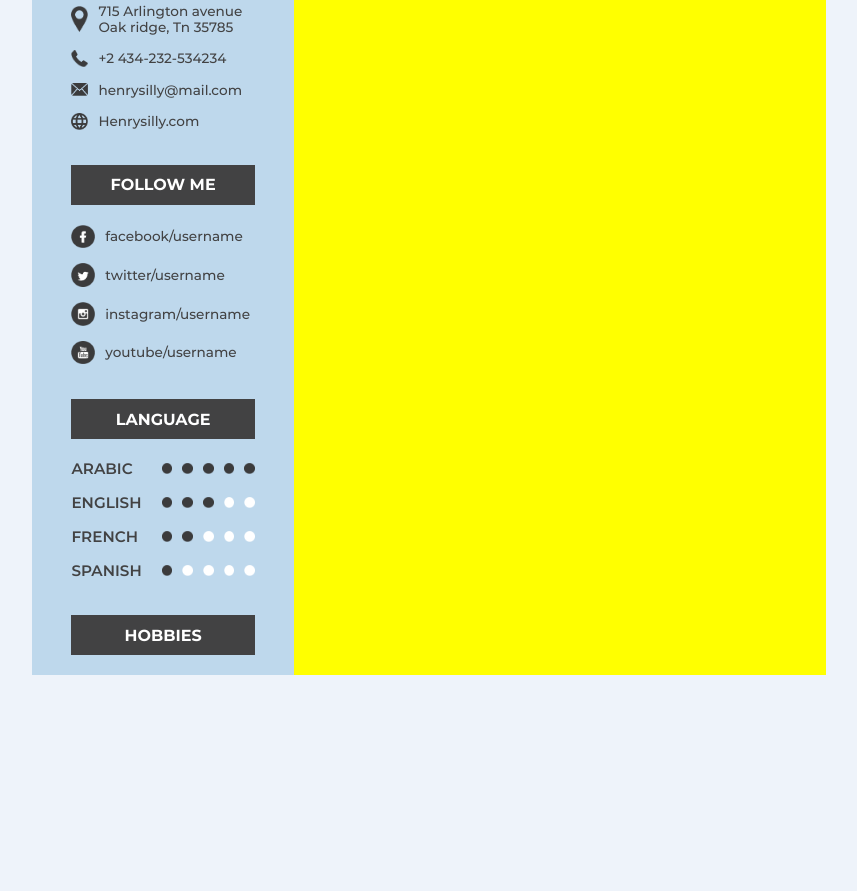
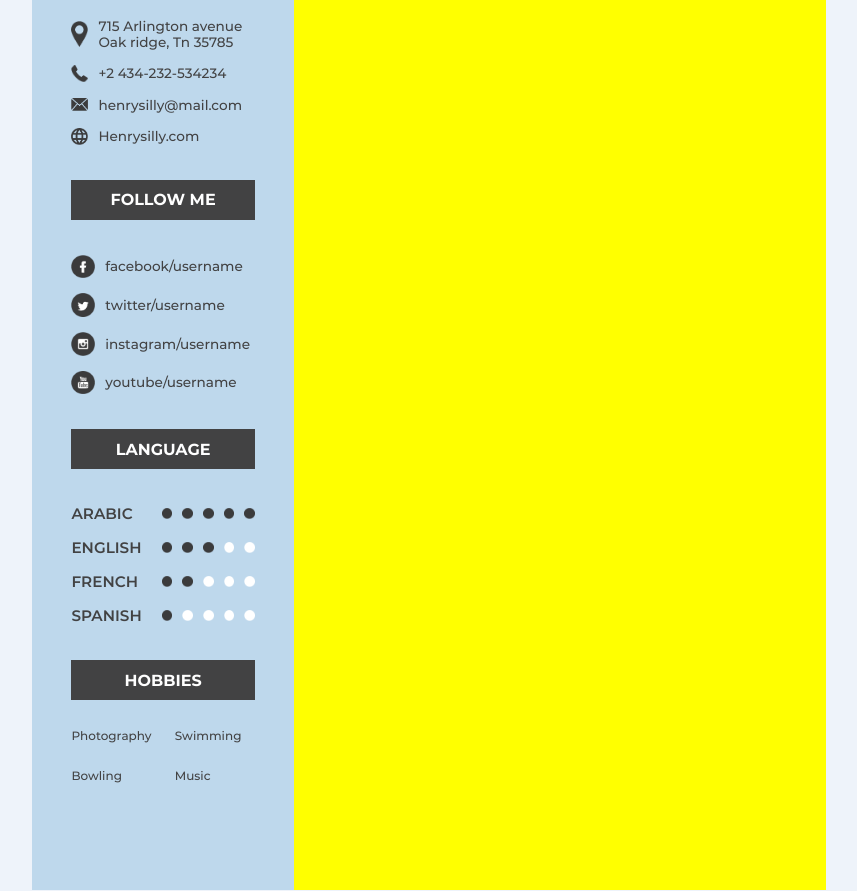
Before and after one commit to BogdanPinchuk/FrontEnd_Starter-PBY_CourseProjects, a plain HTML site: page 7 CV/index.html in a window 1280 px wide. Shown: the part 472-1363 px from the top of the page, without its empty margins (211-1068 px from the left). Before the commit the page ends 1148 px from the top, so only its background shows below. Drawn offline with Linux system fonts and the light colour scheme; a web font is replaced by a local one.

Commit message:
added part of hobbies

```diff
--- a/7 CV/Resources/cv_style.css
+++ b/7 CV/Resources/cv_style.css
@@ -13,6 +13,7 @@ main {
 
 aside {
     width: 33%;
+    padding: 0 0 75px;
     background-color: #bed8ec;
 }
 
@@ -121,10 +122,11 @@ article p {
     align-content: center;
     align-items: center;
     padding: 0;
-    margin: 0;
+    margin: 0 0 15px;
 }
 
 /* Contact */
+
 /* Follow Me */
 
 .class_contact, .class_follwoMe {
@@ -160,7 +162,7 @@ article p {
     width: 1.75em;
 }
 
-.class_contact a, .class_follwoMe a{
+.class_contact a, .class_follwoMe a {
     text-decoration: none;
     cursor: pointer;
     color: #424243;
@@ -168,8 +170,7 @@ article p {
 
 /* Language */
 
-.class_language{
-    /* padding: 0 15% 0; */
+.class_language {
     padding: 0;
     width: 70%;
     margin: 0 0 40px;
@@ -182,7 +183,7 @@ article p {
     align-self: center;
 }
 
-.class_language figure{
+.class_language figure {
     margin: 0 0 15px;
     padding: 0;
     display: flex;
@@ -191,7 +192,7 @@ article p {
     align-items: center;
 }
 
-.class_language div{
+.class_language div {
     display: flex;
     flex-direction: row;
     justify-content: flex-end;
@@ -203,3 +204,31 @@ article p {
     padding: 0;
     width: 0.7em;
 }
+
+/* Hobbies */
+
+.class_hobbies {
+    padding: 0 15%;
+    width: 70%;
+    margin: 0;
+    display: flex;
+    flex-direction: row;
+    flex-wrap: wrap;
+    justify-content: space-between;
+    align-content: space-between
+}
+
+.class_hobbies p {
+    background-color: transparent;
+    color: #424243;
+    height: 40px;
+    width: 80px;
+    font-family: MontserratExtra;
+    font-size: 0.75em;
+    margin: 0;
+    padding: 0;
+    display: flex;
+    flex-direction: row;
+    justify-content: flex-start;
+    align-items: center;
+}
--- a/7 CV/index.html
+++ b/7 CV/index.html
@@ -143,6 +143,12 @@
             </article>
             <article>
                 <p>HOBBIES</p>
+                <div class="class_hobbies">
+                    <p>Photography</p>
+                    <p>Swimming</p>
+                    <p>Bowling</p>
+                    <p>Music</p>
+                </div>
             </article>
         </aside>
         </aside>
```
